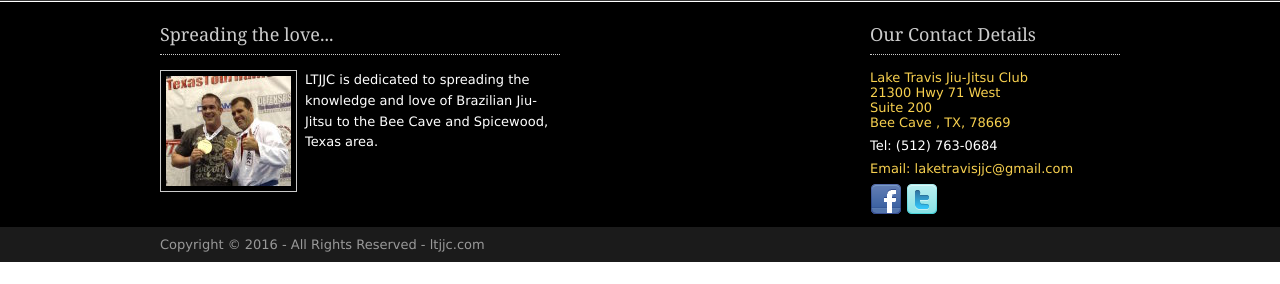
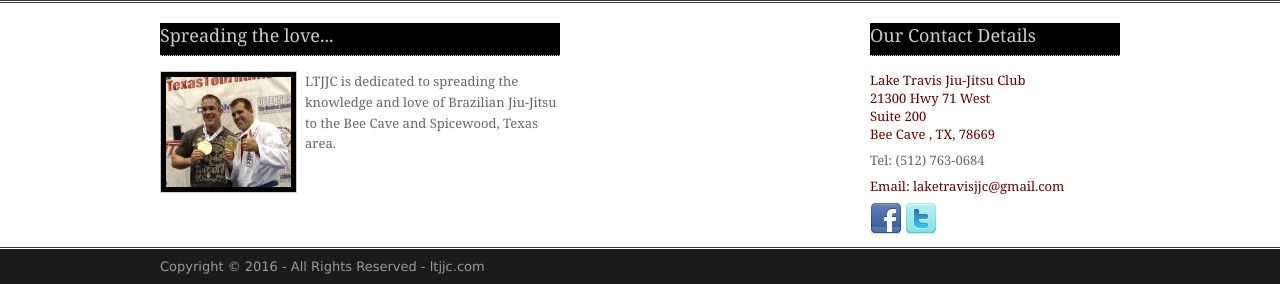
Before and after one commit to elliottohara/test_site.com, a Django app: page /camps in a window 1280 px wide. Shown: the part 1518-1802 px from the top of the page. Before the commit the page ends 1780 px from the top, so only its background shows below. Run offline with Django 3.2, Linux system fonts and the light colour scheme; parts of the project's set-up code (start-up, migrations or seed data) failed here and were passed over; some libraries are stand-ins or nearby versions.

Commit message:
trying to fix footer

```diff
--- a/testproject/templates/base.html
+++ b/testproject/templates/base.html
@@ -98,7 +98,7 @@
 </div>
 
 <!-- ####################################################################################################### -->
-<div class="wrapper col4">
+<div class="wrapper col3">
   <div id="footer">
     <div class="box1">
       <h2>Spreading the love...</h2>
```
